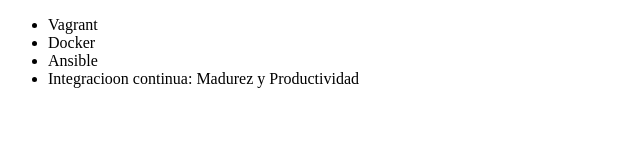
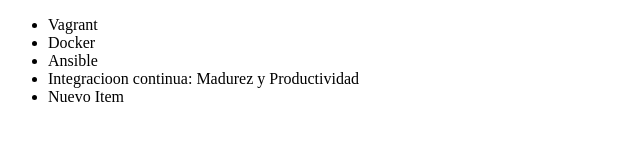
Before and after one commit to lheonardo0271/alura-git, a plain HTML site: page index.html in a window 1280 px wide. Shown: the full height of the page, 0-640 px from the left. Drawn offline with Linux system fonts and the light colour scheme.

Commit message:
Agregando item en el menu

```diff
--- a/index.html
+++ b/index.html
@@ -10,6 +10,7 @@
          <li> Docker </li>
          <li> Ansible </li>
          <li> Integracioon continua: Madurez y Productividad </li>
+         <li> Nuevo Item</li>
      </ul>
 </body>
 </html>
```
